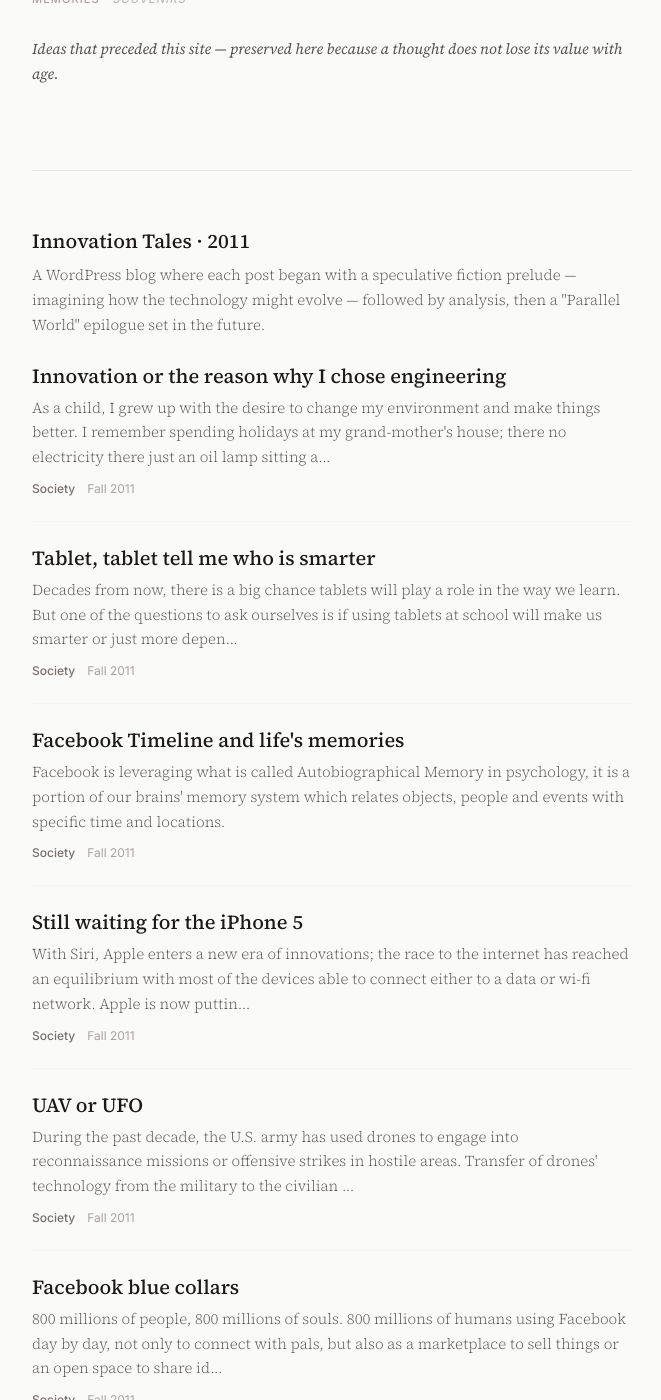
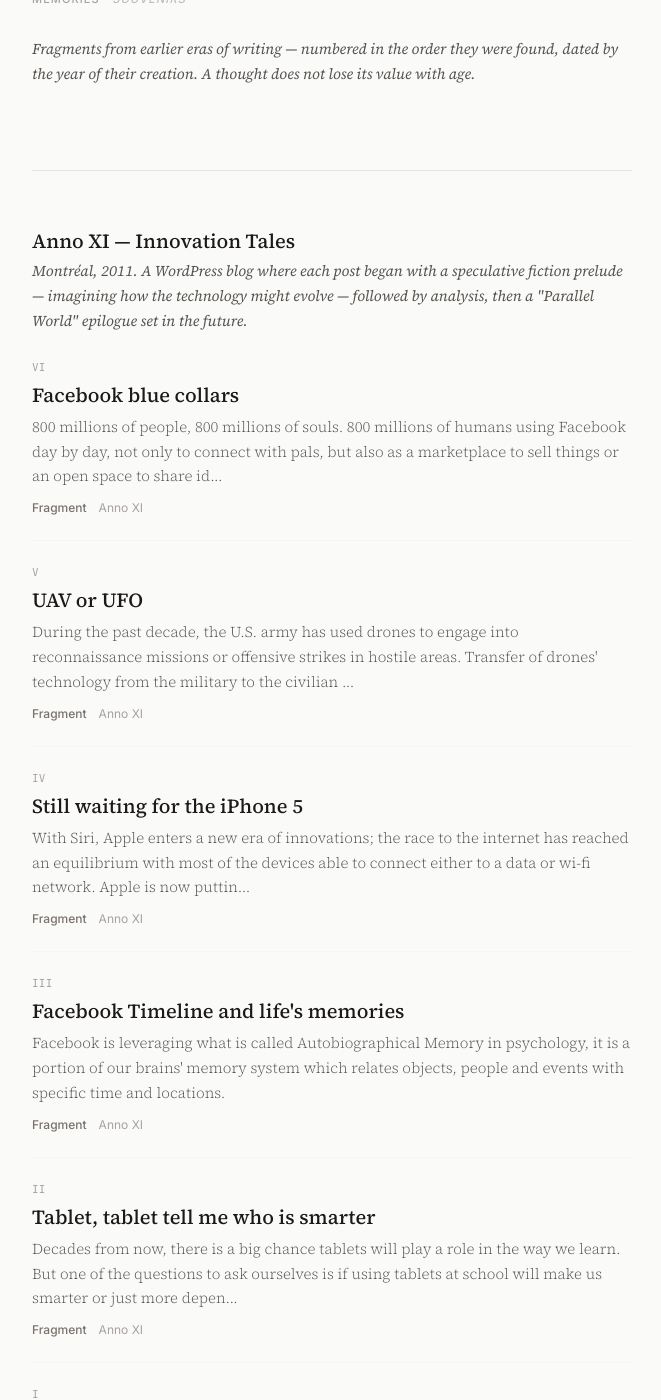
Before and after one commit to sdpoueme/sdpoueme.github.io, a Jekyll site: the page built from memories.md, in a window 1280 px wide and 1400 px high, scrolled down 200 px. Shown: the whole window, without its empty margins (308-969 px from the left). Built offline with Jekyll 4.4.1, drawn with Linux system fonts in a browser that asks for light colours; some of the changed text lies outside the part shown.

Commit message:
Memories as fragments: Anno XI, Anno VIII, Anno Ø

```diff
--- a/memories.md
+++ b/memories.md
@@ -1,34 +1,38 @@
 ---
 layout: default
 title: "Memories · Souvenirs"
-description: "Earlier writing preserved from Innovation Tales (2011) and AferkiwVidi (2008)."
+description: "Fragments from earlier eras — preserved because a thought does not lose its value with age."
 permalink: /memories/
 ---
 
 <section class="section">
   <div class="section-label">Memories <span class="bilingual">· Souvenirs</span></div>
-  <p class="section-intro">Ideas that preceded this site — preserved here because a thought does not lose its value with age.</p>
+  <p class="section-intro">Fragments from earlier eras of writing — numbered in the order they were found, dated by the year of their creation. A thought does not lose its value with age.</p>
 </section>
 
 <div class="divider"><hr></div>
 
 <section class="section">
-  <h3 class="post-title" style="margin-bottom: 8px;">Innovation Tales · 2011</h3>
-  <p class="post-excerpt" style="margin-bottom: 24px;">A WordPress blog where each post began with a speculative fiction prelude — imagining how the technology might evolve — followed by analysis, then a "Parallel World" epilogue set in the future.</p>
+  <h3 class="post-title" style="margin-bottom: 4px;">Anno XI — Innovation Tales</h3>
+  <p class="post-excerpt" style="margin-bottom: 24px; font-style: italic;">Montréal, 2011. A WordPress blog where each post began with a speculative fiction prelude — imagining how the technology might evolve — followed by analysis, then a "Parallel World" epilogue set in the future.</p>
   <ul class="post-list">
-    {% for post in site.memories %}
+    {% assign roman = "VI,V,IV,III,II,I" | split: "," %}
+    {% assign idx = 0 %}
+    {% for post in site.memories reversed %}
     {% assign year = post.date | date: "%Y" | plus: 0 %}
     {% if year >= 2011 %}
     <li>
       <a href="{{ post.url | relative_url }}">
+        <div class="post-number">{{ roman[idx] }}</div>
         <div class="post-title">{{ post.title }}</div>
         <div class="post-excerpt">{{ post.excerpt | strip_html | truncate: 200 }}</div>
         <div class="post-meta">
-          <span class="tag">{{ post.tags | first | capitalize }}</span>
-          <span>{{ post.season }}</span>
+          <span class="tag">Fragment</span>
+          <span>Anno XI</span>
         </div>
       </a>
     </li>
+    {% assign idx = idx | plus: 1 %}
     {% endif %}
     {% endfor %}
   </ul>
@@ -37,20 +41,49 @@
 <div class="divider"><hr></div>
 
 <section class="section">
-  <h3 class="post-title" style="margin-bottom: 8px;">AferkiwVidi · 2008</h3>
-  <p class="post-excerpt" style="margin-bottom: 24px;">A Pan-African cinema blog, co-written with Huguette Yere. We documented festivals, profiled filmmakers, and reviewed films from a diaspora perspective in Montréal.</p>
+  <h3 class="post-title" style="margin-bottom: 4px;">Anno VIII — AferkiwVidi</h3>
+  <p class="post-excerpt" style="margin-bottom: 24px; font-style: italic;">Montréal, 2008. Un espace de réflexion pour le cinéma panafricain — co-written with Huguette Yere. Fragments recovered from the Wayback Machine.</p>
   <ul class="post-list">
-    {% for post in site.memories %}
+    {% assign roman2 = "IV,III,II,I" | split: "," %}
+    {% assign idx2 = 0 %}
+    {% for post in site.memories reversed %}
     {% assign year = post.date | date: "%Y" | plus: 0 %}
-    {% if year < 2011 %}
+    {% if year >= 2008 and year < 2011 %}
     <li>
       <a href="{{ post.url | relative_url }}">
+        <div class="post-number">{{ roman2[idx2] }}</div>
         <div class="post-title">{{ post.title }}</div>
         {% if post.author and post.author != "Serge Poueme" %}<div class="post-author" style="font-size: 13px; color: var(--text-muted); margin-bottom: 4px;">par {{ post.author }}</div>{% endif %}
         <div class="post-excerpt">{{ post.excerpt | strip_html | truncate: 200 }}</div>
         <div class="post-meta">
-          <span class="tag">{{ post.tags | first | capitalize }}</span>
-          <span>{{ post.season }}</span>
+          <span class="tag">Fragment</span>
+          <span>Anno VIII</span>
+        </div>
+      </a>
+    </li>
+    {% assign idx2 = idx2 | plus: 1 %}
+    {% endif %}
+    {% endfor %}
+  </ul>
+</section>
+
+<div class="divider"><hr></div>
+
+<section class="section">
+  <h3 class="post-title" style="margin-bottom: 4px;">Anno Ø — Voyages</h3>
+  <p class="post-excerpt" style="margin-bottom: 24px; font-style: italic;">Undated fragments. Travel journals and early observations — written between eras, preserved as found.</p>
+  <ul class="post-list">
+    {% for post in site.memories %}
+    {% assign year = post.date | date: "%Y" | plus: 0 %}
+    {% if year < 2008 %}
+    <li>
+      <a href="{{ post.url | relative_url }}">
+        <div class="post-number">I</div>
+        <div class="post-title">{{ post.title }}</div>
+        <div class="post-excerpt">{{ post.excerpt | strip_html | truncate: 200 }}</div>
+        <div class="post-meta">
+          <span class="tag">Fragment</span>
+          <span>Anno Ø</span>
         </div>
       </a>
     </li>
```
Also changed, not shown: _memories/panama-journal.md (added, +90 -0 lines), about.md (+13 -11 lines).
